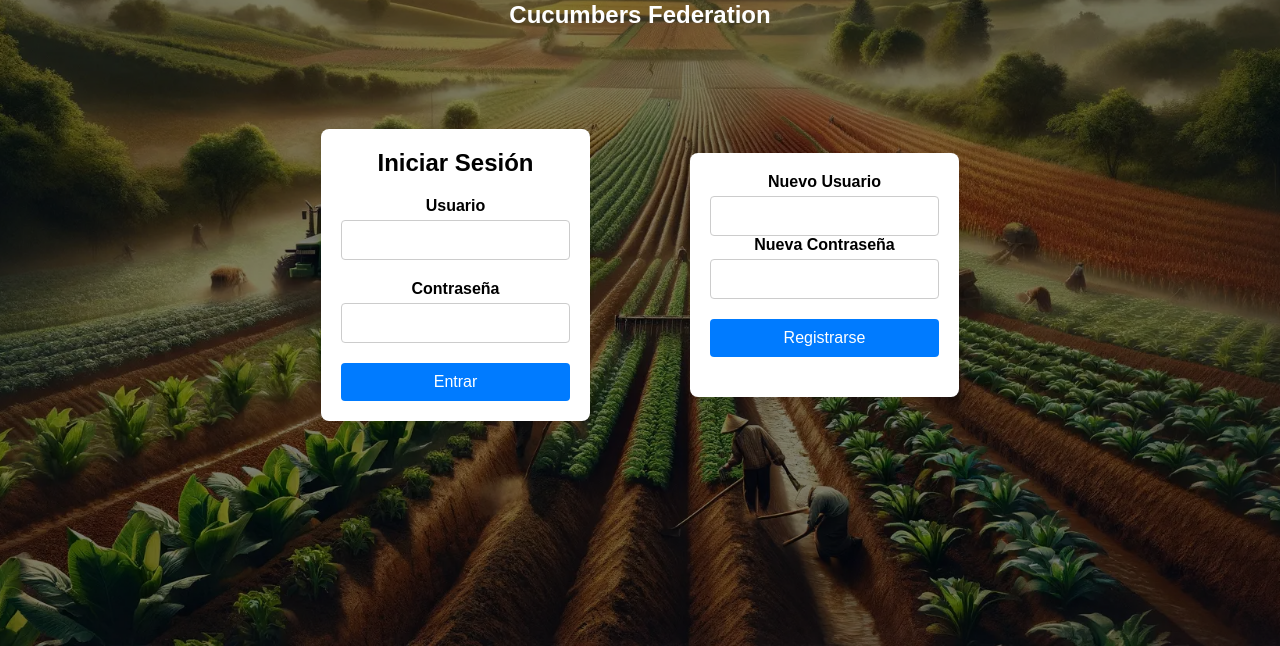
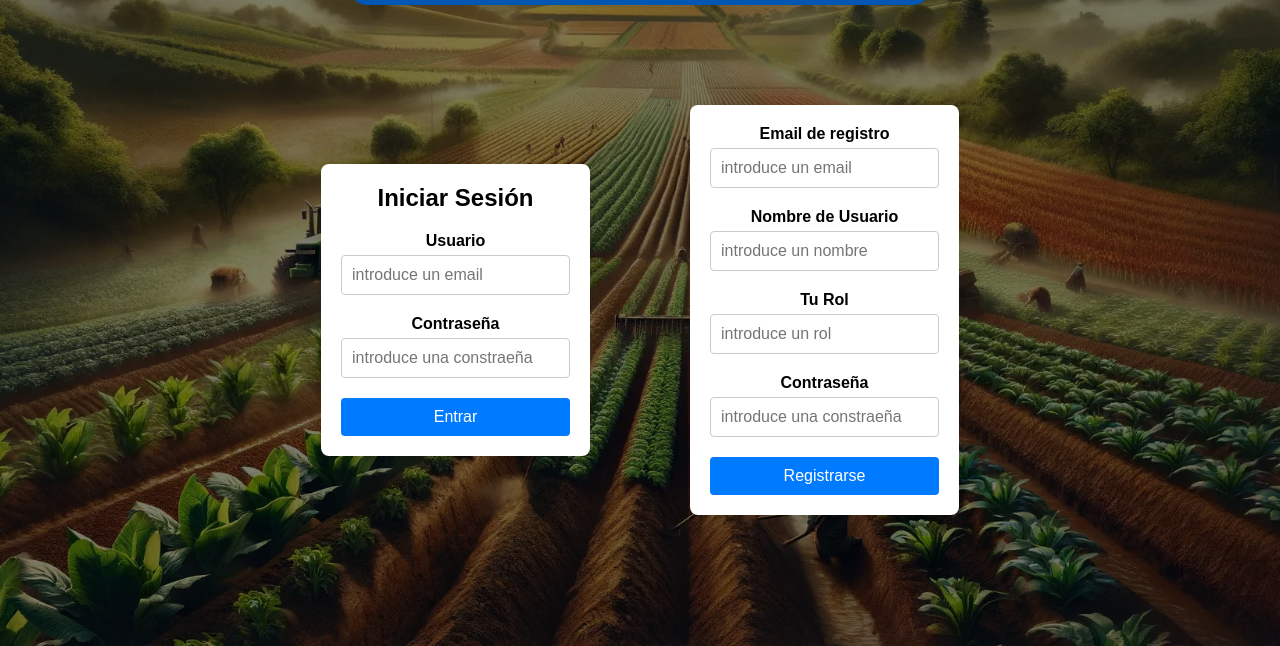
Before and after one commit to IvanBorras/Proyecto_NodeJs, a website: page index.html in a window 1280 px wide. Shown: the part 154-800 px from the top of the page. Drawn offline with Linux system fonts and the light colour scheme.

Commit message:
proyecto nodejs

```diff
--- a/index.html
+++ b/index.html
@@ -17,11 +17,11 @@
             <h2>Iniciar Sesión</h2>
             <div class="input-group">
               <label for="username">Usuario</label>
-              <input type="text" id="username" name="email" required>
+              <input type="text" id="username" name="email" placeholder="introduce un email" required>
             </div>
             <div class="input-group">
               <label for="password">Contraseña</label>
-              <input type="password" id="password" name="password" required>
+              <input type="password" id="password" placeholder="introduce una constraeña" name="password" required>
             </div>
             <button type="submit">Entrar</button>
           </form>
@@ -29,11 +29,20 @@
         <div class="form-wrapper">
           <form class="register-form" action="/user/register" method="post">
             <div class="input-group">
-              <label for="new-username">Nuevo Usuario</label>
-              <input type="text" id="new-username" name="name" required>
+              <label for="userEmail">Email de registro</label>
+              <input type="text" id="userEmail" name="email" placeholder="introduce un email" required>
+            </div>
             <div class="input-group">
-              <label for="new-password">Nueva Contraseña</label>
-              <input type="password" id="new-password" name="password" required>
+              <label for="userName">Nombre de Usuario</label>
+              <input type="text" id="userName" name="name" placeholder="introduce un nombre" required>
+            </div>
+            <div class="input-group">
+              <label for="userRol">Tu Rol</label>
+              <input type="text" id="userRol" name="rol" placeholder="introduce un rol" required>
+            </div>
+            <div class="input-group">
+              <label for="password">Contraseña</label>
+              <input type="password" id="password" placeholder="introduce una constraeña" name="password" required>
             </div>
             <button type="submit">Registrarse</button>
           </form>
--- a/src/api/controllers/cucumber.controller.js
+++ b/src/api/controllers/cucumber.controller.js
@@ -12,6 +12,7 @@ const createCucumber = async (req, res) => {
 
     // Creamos un nuevo documento de pepino con la información proporcionada
     const cucumberDoc = new Cucumber({
+      id,
       variety,
       color,
       weight,
@@ -35,6 +36,7 @@ const getCucumber = async (req, res) => {
 
     // Buscamos todos los pepinos cultivados por el agricultor específico
     const cucumbers = await Cucumber.find({ farmer: farmerId });
+
 
     // Respondemos con la lista de pepinos
     return res.status(200).json({ success: true, data: cucumbers });
--- a/src/api/models/cucumber.model.js
+++ b/src/api/models/cucumber.model.js
@@ -5,6 +5,7 @@ const Schema = mongoose.Schema;
 
 // Definición del esquema para representar a un pepino
 const cucumberSchema = new Schema({
+  id:{ type: Number},
   variety: { type: String, required: true }, // Variedad del pepino (requerida)
   color: { type: String, required: true }, // Color del pepino (requerido)
   weight: { type: Number, required: true }, // Peso del pepino en gramos (requerido)
--- a/src/api/models/user.model.js
+++ b/src/api/models/user.model.js
@@ -20,6 +20,7 @@ const farmerSchema = new Schema({
   {
     collection: 'agricultores'
   }
+
 );
 
 // Creación del modelo de Mongoose para los agricultores
--- a/styles/style.css
+++ b/styles/style.css
@@ -7,6 +7,7 @@
 body {
   font-family: Arial, sans-serif;
 }
+
 
 
 .background {
@@ -33,6 +34,12 @@ body {
   flex-direction: column;
   align-items: center;
   justify-content: center;
+  h1{
+    font-size: 50px;
+    background-color:#0056b3 ;
+    padding: 20px;
+    border-radius: 20px;
+  }
 }
 
 
```
Also changed, not shown: index.js (+4 -3 lines), src/api/controllers/user.controller.js (+29 -7 lines), src/api/routes/user.routes.js (+6 -6 lines).
